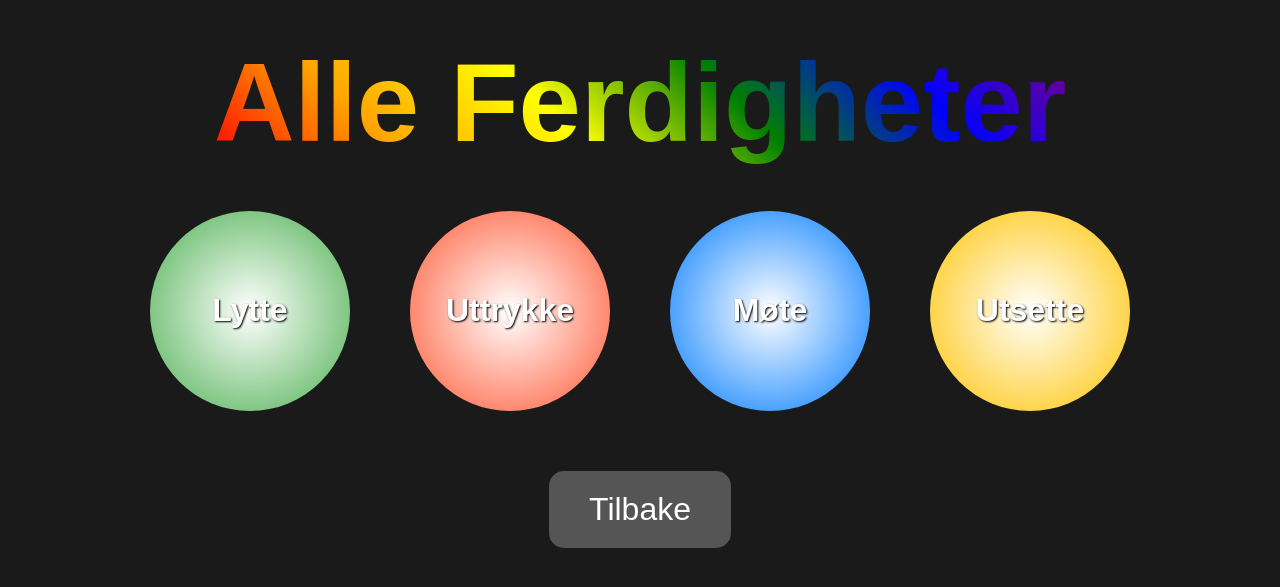
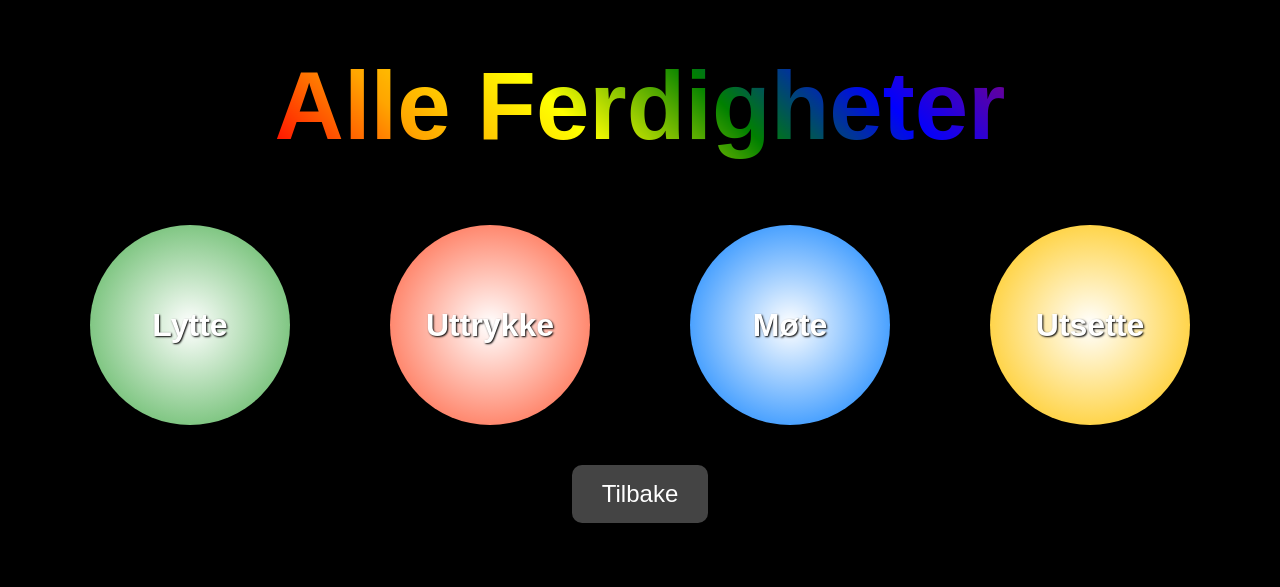
Before and after one commit to setjab/Interaktiv-Dialog-, a plain HTML site: page index.html in a window 1280 px wide. Shown: the part 145-732 px from the top of the page. Drawn offline with Linux system fonts and the light colour scheme.

Commit message:
Update index.html

```diff
--- a/index.html
+++ b/index.html
@@ -8,7 +8,7 @@
         body {
             margin: 0;
             font-family: Arial, sans-serif;
-            background-color: #1a1a1a;
+            background-color: black;
             color: white;
             display: flex;
             flex-direction: column;
@@ -20,7 +20,7 @@
         }
 
         h1 {
-            font-size: 7rem;
+            font-size: 6rem;
             margin-bottom: 2rem;
             animation: rainbow 3s infinite;
             background: linear-gradient(45deg, red, orange, yellow, green, blue, purple);
@@ -34,19 +34,21 @@
             100% { background-position: 0% 50%; }
         }
 
+        canvas {
+            position: absolute;
+            top: 0;
+            left: 0;
+            width: 100%;
+            height: 100%;
+            z-index: -1;
+        }
+
         .balls {
             display: flex;
+            justify-content: center;
             align-items: center;
-            justify-content: center;
-            gap: 60px;
+            gap: 100px;
             margin-top: 2rem;
-            animation: dance 3s ease-in-out;
-        }
-
-        @keyframes dance {
-            0% { transform: translateY(-50px); }
-            50% { transform: translateY(50px); }
-            100% { transform: translateY(0); }
         }
 
         .ball {
@@ -58,45 +60,101 @@
             align-items: center;
             justify-content: center;
             font-size: 2rem;
-            color: black;
             font-weight: bold;
-            animation: bounce 2s infinite ease-in-out;
+            text-shadow: 1px 1px 2px black;
+            color: white;
         }
 
         .ball:nth-child(2) { background: radial-gradient(circle, white, #FF5733); }
         .ball:nth-child(3) { background: radial-gradient(circle, white, #007BFF); }
         .ball:nth-child(4) { background: radial-gradient(circle, white, #FFC300); }
 
-        @keyframes bounce {
-            0%, 100% { transform: translateY(0); }
-            50% { transform: translateY(-20px); }
+        .back-btn {
+            margin-top: 40px;
+            padding: 15px 30px;
+            font-size: 1.5rem;
+            background-color: #444;
+            color: white;
+            border: none;
+            border-radius: 10px;
+            cursor: pointer;
         }
 
-        .ball-text {
-            color: white;
-            text-shadow: 1px 1px 2px black;
-        }
-
-        .back-btn {
-            margin-top: 40px;
-            padding: 20px 40px;
-            font-size: 2rem;
-            background-color: #555;
-            color: white;
-            border: none;
-            border-radius: 15px;
-            cursor: pointer;
+        .back-btn:hover {
+            background-color: #666;
         }
     </style>
 </head>
 <body>
+    <canvas></canvas>
     <h1>Alle Ferdigheter</h1>
     <div class="balls">
-        <div class="ball"><span class="ball-text">Lytte</span></div>
-        <div class="ball"><span class="ball-text">Uttrykke</span></div>
-        <div class="ball"><span class="ball-text">Møte</span></div>
-        <div class="ball"><span class="ball-text">Utsette</span></div>
+        <div class="ball">Lytte</div>
+        <div class="ball">Uttrykke</div>
+        <div class="ball">Møte</div>
+        <div class="ball">Utsette</div>
     </div>
     <button class="back-btn" onclick="history.back()">Tilbake</button>
+
+    <script>
+        const canvas = document.querySelector("canvas");
+        const ctx = canvas.getContext("2d");
+
+        canvas.width = window.innerWidth;
+        canvas.height = window.innerHeight;
+
+        const particles = [];
+        const colors = ["red", "orange", "yellow", "green", "blue", "purple", "white"];
+
+        class Particle {
+            constructor(x, y, color) {
+                this.x = x;
+                this.y = y;
+                this.radius = Math.random() * 3 + 1;
+                this.color = color;
+                this.speedX = (Math.random() - 0.5) * 4;
+                this.speedY = (Math.random() - 0.5) * 4;
+            }
+
+            update() {
+                this.x += this.speedX;
+                this.y += this.speedY;
+                this.radius -= 0.02;
+                if (this.radius < 0) this.radius = 0;
+            }
+
+            draw() {
+                ctx.beginPath();
+                ctx.arc(this.x, this.y, this.radius, 0, Math.PI * 2);
+                ctx.fillStyle = this.color;
+                ctx.fill();
+            }
+        }
+
+        function createBigBang() {
+            for (let i = 0; i < 500; i++) {
+                const x = canvas.width / 2;
+                const y = canvas.height / 2;
+                const color = colors[Math.floor(Math.random() * colors.length)];
+                particles.push(new Particle(x, y, color));
+            }
+        }
+
+        function animate() {
+            ctx.clearRect(0, 0, canvas.width, canvas.height);
+            particles.forEach((particle, index) => {
+                if (particle.radius <= 0) {
+                    particles.splice(index, 1);
+                } else {
+                    particle.update();
+                    particle.draw();
+                }
+            });
+            requestAnimationFrame(animate);
+        }
+
+        createBigBang();
+        animate();
+    </script>
 </body>
 </html>
```
